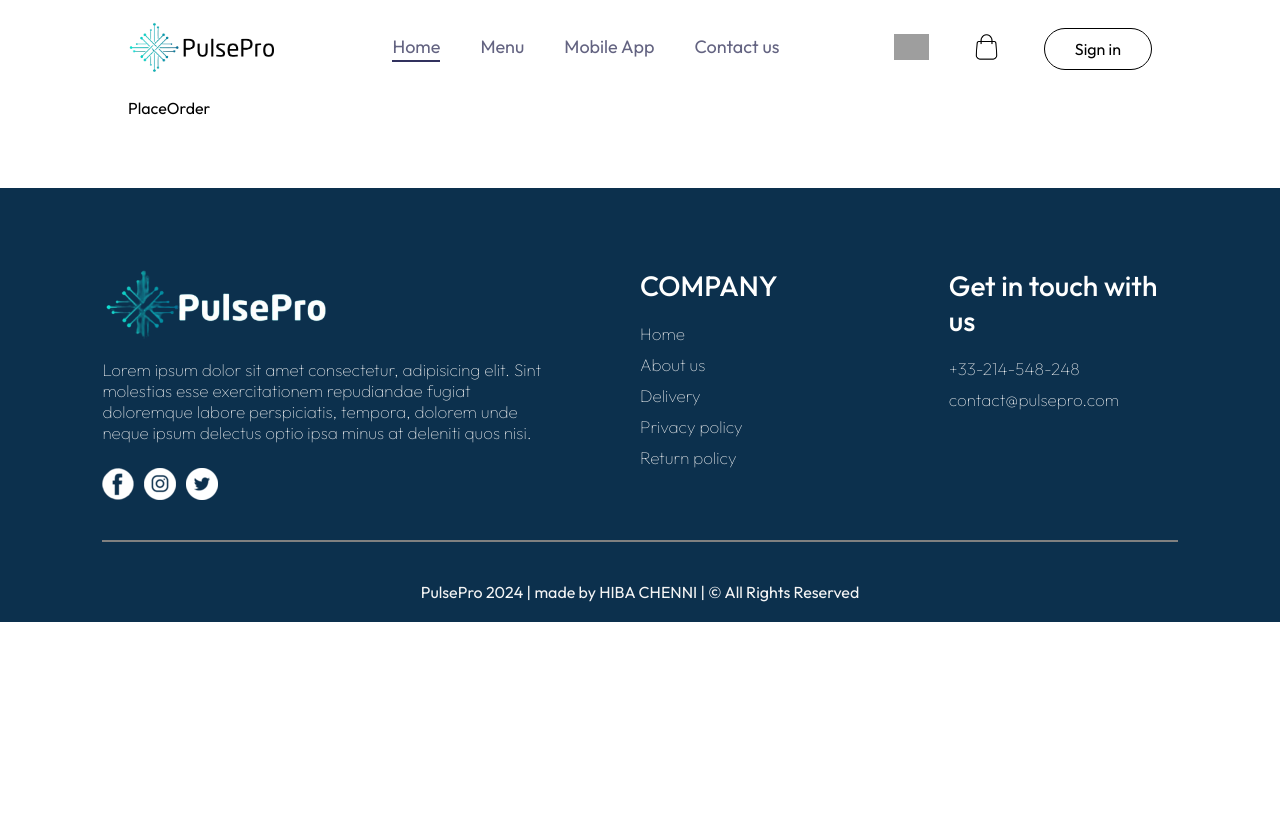
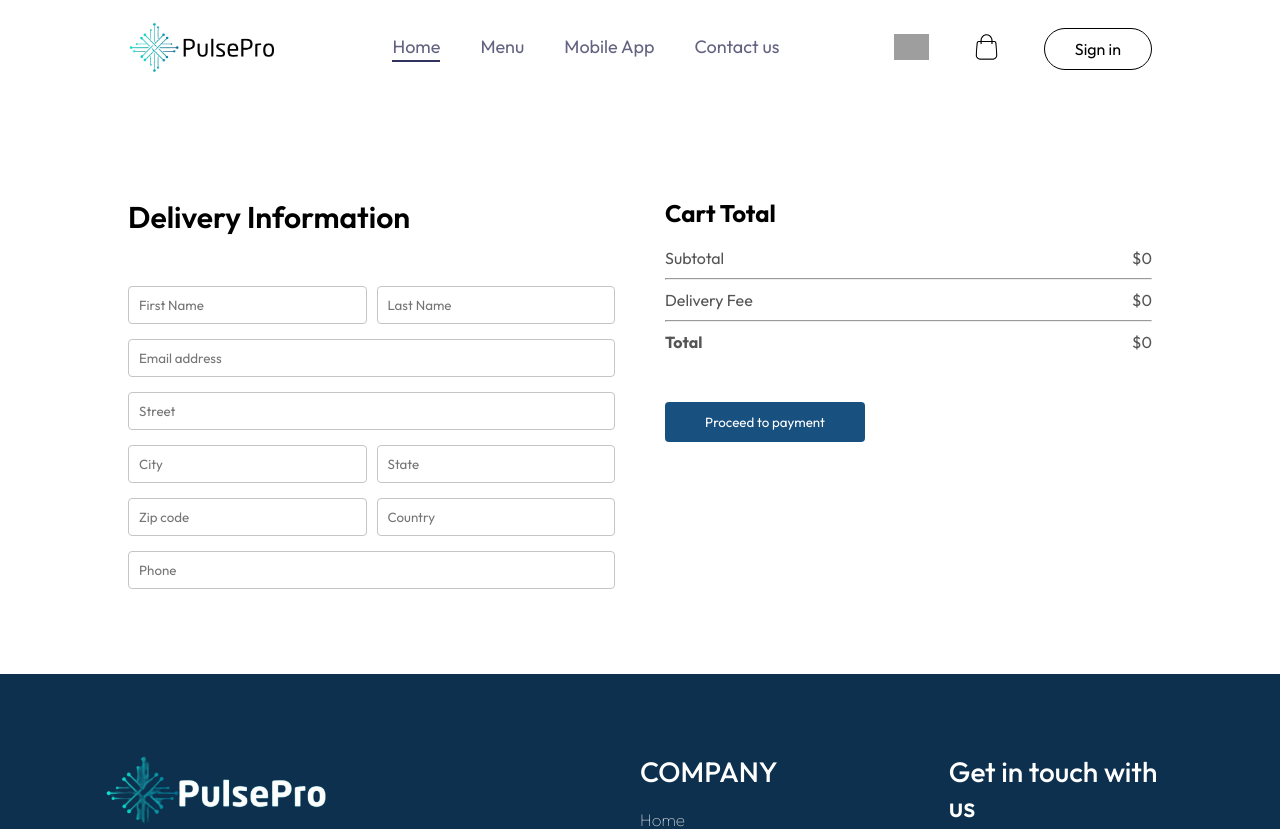
Before and after one commit to Hibajk/ecommerce_website, a React (Vite) app in the folder website_frontend/: page /order in a window 1280 px wide. Shown: the top 829 px of the page. Before the commit the page ends 800 px from the top, so only its background shows below. Built offline with nearby package versions, Linux system fonts and the light colour scheme; grey boxes are pictures that could not be loaded.

Commit message:
order page creation completed

```diff
--- a/website_frontend/src/App.jsx
+++ b/website_frontend/src/App.jsx
@@ -17,9 +17,9 @@
       <div className='app'>
         <Navbar setShowLogin={setShowLogin}/>
         <Routes>
-          < Route path='/' element={<Home/>} />
-          <Route path='/cart' element={<Cart/>} />
-          <Route path='/order' element={<PlaceOrder/>} />
+          <Route path='/' element={<Home/>}/>
+          <Route path='/cart' element={<Cart/>}/>
+          <Route path='/order' element={<PlaceOrder/>}/>
         </Routes>
       </div>
       <Footer/>
--- a/website_frontend/src/pages/Cart/Cart.jsx
+++ b/website_frontend/src/pages/Cart/Cart.jsx
@@ -8,7 +8,7 @@
 
   const {cartItems,product_list,removeFromCart, getTotalCartAmount} = useContext(StoreContext);
 
-
+  const navigate = useNavigate();
 
   return (
     <div className='cart'>
--- a/website_frontend/src/pages/PlaceOrder/PlaceOrder.css
+++ b/website_frontend/src/pages/PlaceOrder/PlaceOrder.css
@@ -0,0 +1,41 @@
+.place-order{
+    display: flex;
+    align-items: start;
+    justify-content: space-between;
+    gap: 50px;
+    margin-top: 100px;
+}
+
+.place-order-left{
+    width: 100%;
+    max-width: max(30%,500px);
+}
+
+.place-order-left .title{
+    font-size: 30px;
+    font-weight: 600;
+    margin-bottom: 50px;
+}
+
+.place-order-left input{
+    margin-bottom: 15px;
+    width: 100%;
+    padding: 10px;
+    border: 1px solid #c5c5c5;
+    border-radius: 4px;
+    outline-color: rgb(48, 48, 105);
+}
+
+.place-order-left .multi-fields{
+    display: flex;
+    gap: 10px;
+}
+
+.place-order-right{
+    width: 100%;
+    max-width: max(40%,500px);
+}
+
+.place-order .cart-total button{
+    margin-top: 30px;
+}
--- a/website_frontend/src/pages/PlaceOrder/PlaceOrder.jsx
+++ b/website_frontend/src/pages/PlaceOrder/PlaceOrder.jsx
@@ -1,9 +1,55 @@
-import React from 'react'
-import './PlaceOrder'
+import React, { useContext } from 'react'
+import './PlaceOrder.css'
+import { StoreContext } from '../../Context/StoreContext';
+
 
 const PlaceOrder = () => {
+
+  const {getTotalCartAmount} = useContext(StoreContext)
+
   return (
-    <div>PlaceOrder</div>
+    <form className="place-order">
+      <div className="place-order-left">
+        <p className='title'>Delivery Information</p>
+        <div className='multi-fields'>
+          <input type="text" placeholder='First Name' />
+          <input type="text" placeholder='Last Name' />
+        </div>
+        <input type="email" placeholder='Email address'/>
+        <input type="text" placeholder='Street'/>
+        <div className='multi-fields'>
+          <input type="text" placeholder='City' />
+          <input type="text" placeholder='State' />
+        </div>
+        <div className='multi-fields'>
+          <input type="text" placeholder='Zip code' />
+          <input type="text" placeholder='Country' />
+        </div>
+        <input type="text" placeholder='Phone'/>
+      </div>
+      <div className="place-order-right">
+      <div className="cart-total">
+          <h2>Cart Total</h2>
+          <div>
+          <div className="cart-total-details">
+              <p>Subtotal</p>
+              <p>${getTotalCartAmount()}</p>
+            </div>
+            <hr />
+            <div className="cart-total-details">
+              <p>Delivery Fee</p>
+              <p>${getTotalCartAmount()===0?0:2}</p>
+            </div>
+            <hr />
+            <div className="cart-total-details">
+              <b>Total</b>
+              <p>${getTotalCartAmount()===0?0:getTotalCartAmount()+2}</p>
+            </div>
+          </div>
+          <button>Proceed to payment</button>
+        </div>
+      </div>
+    </form>
   )
 }
 
```
